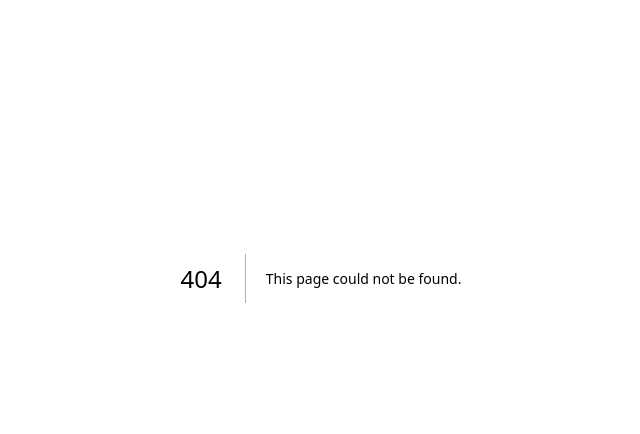
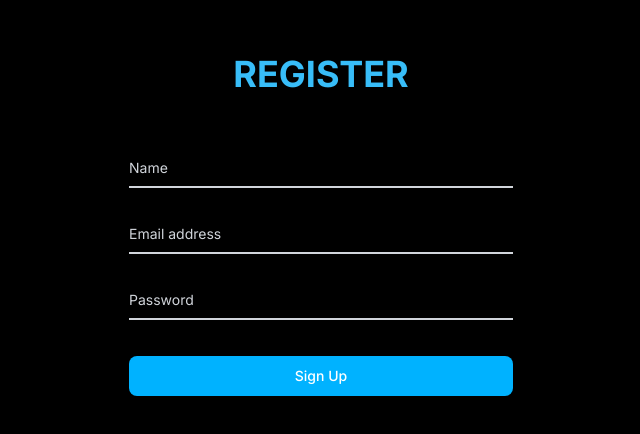
Before and after one commit to kalashvasaniya/irctc, a Next.js app: page /signup in a window 1280 px wide. Before the commit this address had no page. Shown: the part 122-556 px from the top of the page, without its empty margins (319-959 px from the left). Built offline with nearby package versions, Linux system fonts and the light colour scheme.

Commit message:
Create page.js

```diff
--- /dev/null
+++ b/app/signup/page.js
@@ -0,0 +1,133 @@
+"use client"
+import React from 'react'
+import { useState } from 'react'
+import { useEffect } from 'react'
+
+const Signup = () => {
+    const [name, setName] = useState('');
+    const [email, setEmail] = useState('');
+    const [password, setPassword] = useState('');
+    const [signupMessage, setSignupMessage] = useState('');
+
+    useEffect(() => {
+        if (localStorage.getItem('token')) {
+            window.location.href = '/Home';
+        }
+    }, []);
+
+    const handleSubmit = async (e) => {
+        e.preventDefault();
+        try {
+            const res = await fetch(`/api/signup`, {
+                method: 'POST',
+                headers: {
+                    'Content-Type': 'application/json',
+                },
+                body: JSON.stringify({ name, email, password }),
+            });
+
+            if (!res.ok) {
+                throw new Error('Network response was not ok');
+            }
+
+            const json = await res.json();
+            console.log('Response JSON:', json); // Log the response JSON
+
+            if (json.success) {
+                setSignupMessage('Check your inbox to verify your email');
+                setName('');
+                setEmail('');
+                setPassword('');
+                setTimeout(() => {
+                    window.location.href = '/';
+                }, 2000);
+            } else {
+                setSignupMessage('Check your inbox to verify your email');
+                setName('');
+                setEmail('');
+                setPassword('');
+                setTimeout(() => {
+                    window.location.href = '/';
+                }, 2000);
+            }
+        } catch (error) {
+            console.error('There was a problem with the fetch operation:', error);
+        }
+    };
+
+
+    const handleChange = (e) => {
+        const { name, value } = e.target
+        if (name === 'name') {
+            setName(value);
+        } else if (name === 'email') {
+            setEmail(value)
+        } else if (name === 'password') {
+            setPassword(value)
+        }
+
+    }
+
+    return (
+        <>
+            <div className="">
+                <div className="md:block hidden">
+                </div>
+                <section className="bg-black pt-24 h-screen">
+                    <div className="flex flex-col items-center justify-center px-6 mx-auto mt-20">
+                        <button className="flex flex-col items-center pb-5">
+                            <span className="self-center text-4xl font-bold text-sky-400">REGISTER</span>
+                        </button>
+                        {signupMessage && (
+                            <p className="text-green-400 md:text-xl text-lg font-bold underline underline-offset-1">{signupMessage}</p>
+                        )}
+                        <form onSubmit={handleSubmit} className="w-full sm:max-w-md p-8">
+
+                            <div className="relative z-0 w-full mb-6 group">
+                                <div className="relative z-0 w-full mb-6 group">
+                                    <input value={name} onChange={handleChange} type="text" name="name" id="name"
+                                        className="lowercase block py-2.5 px-0 w-full text-sm text-white bg-transparent border-0 border-b-2 border-gray-300 appearance-none focus:outline-none focus:ring-0 focus:border-sky-400 peer"
+                                        placeholder=" " minLength={3} maxLength={12}
+                                        required />
+                                    <label htmlFor="name"
+                                        className="peer-focus:font-medium absolute text-sm text-gray-300 duration-300 transform -translate-y-6 scale-75 top-3 -z-10 origin-[0] peer-focus:left-0 peer-focus:text-sky-400  peer-placeholder-shown:scale-100 peer-placeholder-shown:translate-y-0 peer-focus:scale-75 peer-focus:-translate-y-6 truncate">Name</label>
+                                </div>
+                            </div>
+
+                            <div className="relative z-0 w-full mb-6 group">
+                                <input value={email} onChange={handleChange} type="email" name="email" id="email"
+                                    className="block py-2.5 px-0 w-full text-sm text-white bg-transparent border-0 border-b-2 border-gray-300 appearance-none focus:outline-none focus:ring-0 focus:border-sky-400  peer"
+                                    placeholder=" "
+                                    required />
+                                <label
+                                    htmlFor="email"
+                                    className="peer-focus:font-medium absolute text-sm text-gray-300 duration-300 transform -translate-y-6 scale-75 top-3 -z-10 origin-[0] peer-focus:left-0 peer-focus:text-sky-400  peer-placeholder-shown:scale-100 peer-placeholder-shown:translate-y-0 peer-focus:scale-75 peer-focus:-translate-y-6">Email address</label>
+                            </div>
+
+                            <div className="relative z-0 w-full mb-6 group">
+                                <input value={password} onChange={handleChange} type="password" name="password" id="password"
+                                    className="block py-2.5 px-0 w-full text-sm text-white bg-transparent border-0 border-b-2 border-gray-300 appearance-none focus:outline-none focus:ring-0 focus:border-sky-400  peer"
+                                    placeholder=" " minLength={5}
+                                    required />
+                                <label
+                                    htmlFor="password"
+                                    className="peer-focus:font-medium absolute text-sm text-gray-300 duration-300 transform -translate-y-6 scale-75 top-3 -z-10 origin-[0] peer-focus:left-0 peer-focus:text-sky-400  peer-placeholder-shown:scale-100 peer-placeholder-shown:translate-y-0 peer-focus:scale-75 peer-focus:-translate-y-6">Password</label>
+                            </div>
+
+                            <div className="flex flex-col w-full">
+                                <button style={{ backgroundColor: '#00B2FF' }}
+                                    type="submit"
+                                    className="text-white mt-3 bg-sky-400 hover:bg-sky-500 focus:ring-4 focus:outline-none focus:ring-sky-400  font-medium rounded-lg text-sm w-full sm:w-auto px-5 py-2.5 text-center hover:scale-105 transition ease-in-out delay-150 duration-300">
+                                    Sign Up
+                                </button>
+                            </div>
+                        </form>
+                    </div>
+                </section >
+            </div >
+
+        </>
+    )
+}
+
+export default Signup
```
